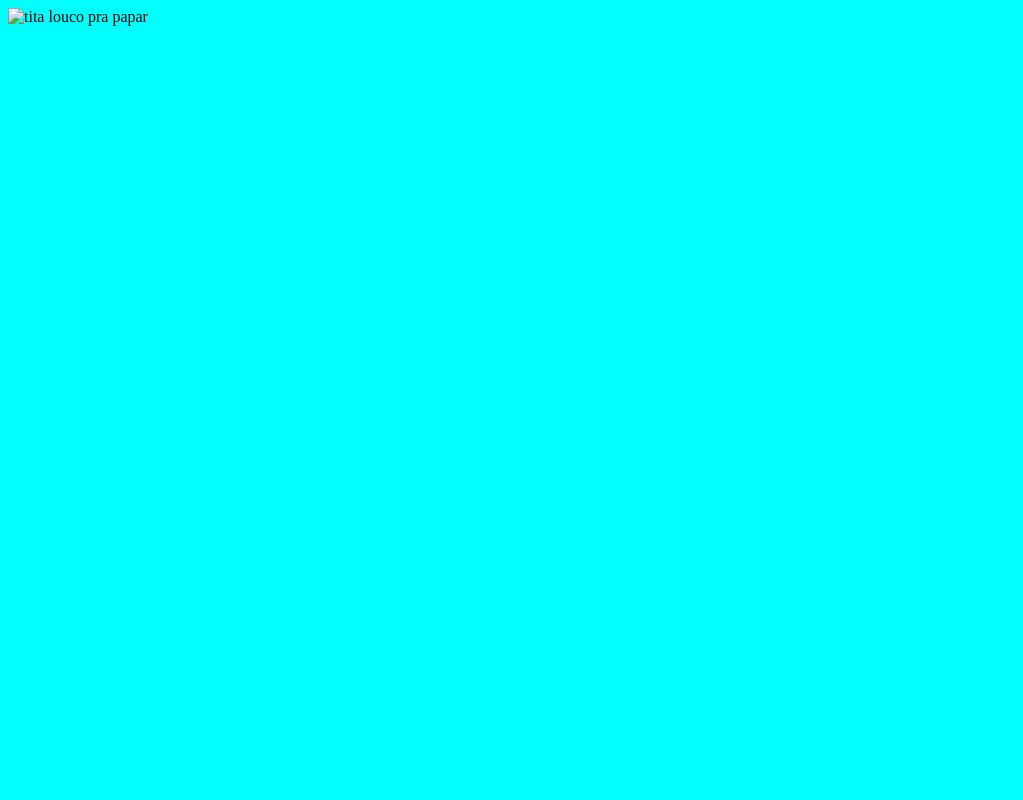
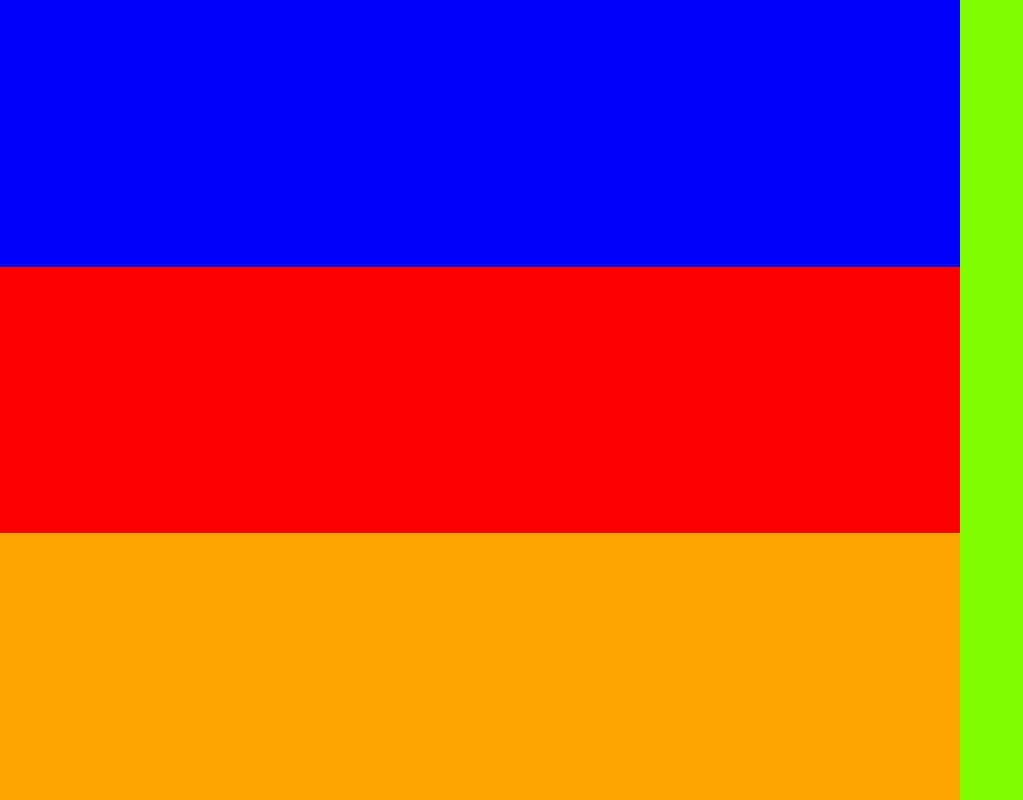
Before and after one commit to gota03/projeto_landingpage, a plain HTML site: page index.html in a window 1280 px wide. Shown: the whole page, without its empty margins (0-1023 px from the left). Drawn offline with Linux system fonts and the light colour scheme.

Commit message:
Criado estrutura em grid no CSS

```diff
--- a/css/estilo.css
+++ b/css/estilo.css
@@ -1 +1,13 @@
-body{background-color: aqua;}
+*{margin: 0; padding: 0; box-sizing: border-box; outline: none;}
+.principal{
+    display: grid;
+    grid-template-columns:75% 25%; /*estou informando que quero 2 colunas*/
+    grid-template-areas: 'cabecalho formulario'
+                          'principal formulario'
+                          'rodape formulario';
+    height: 100vh; /*vh(view port height) significa o quanto o conteudo vai ocupar da tela em relação a porcentagem total da respectiva tela*/
+}
+header{background-color: blue; grid-area: cabecalho;}
+main{background-color: red; grid-area: principal;}
+aside{background-color: chartreuse; grid-area: formulario;}
+footer{background-color: orange; grid-area: rodape;}
--- a/index.html
+++ b/index.html
@@ -6,15 +6,13 @@
     <meta name="viewport" content="width=device-width, initial-scale=1.0">
     <link rel="shortcut icon" href="logo/android-icon-48x48.png">
     <link rel="stylesheet" href="css/estilo.css">
-    <title>Landig page</title>
-    <style>
-     img{width: 200px;}
-    </style>
+    <title>Landing page</title>
 
 </head>
 
 <body>
-    <section>
+
+    <section class="principal">
         <header>
         </header>
         <main>
@@ -25,6 +23,5 @@
         </footer>
     </section>
 
-    <img src="imagens/aot wallpaper.jpg" alt="tita louco pra papar">
 </body>
 </html>
```
